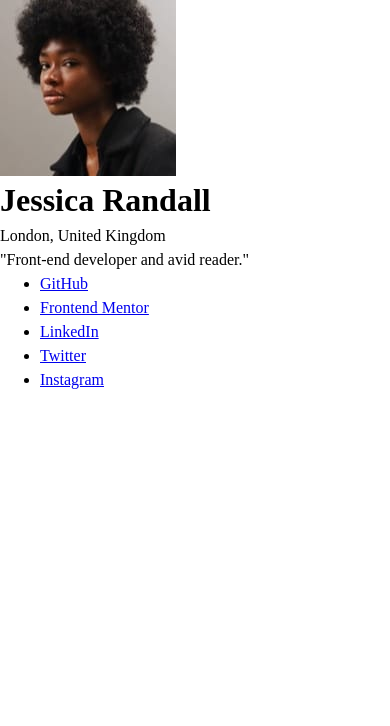
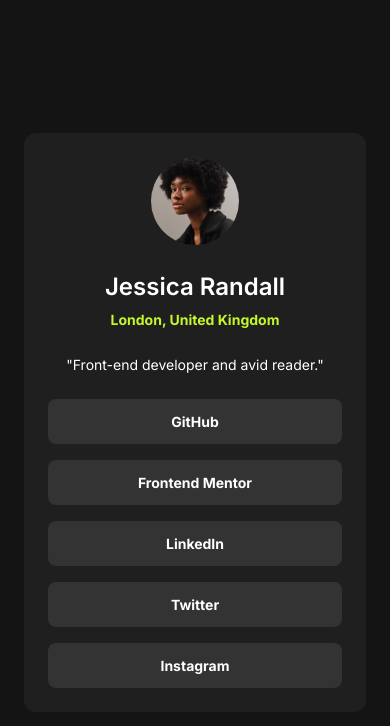
Before and after one commit to juanpb96/FEM_LP_social-links-profile, a plain HTML site: page index.html in a window 390 px wide. Drawn offline with Linux system fonts and the light colour scheme.

Commit message:
Style mobile layout for profile card
Centers the card on the page with a fluid width capped at the
desktop size, and styles the avatar, name/location, quote, and
social links list to match the mobile design.

```diff
--- a/index.html
+++ b/index.html
@@ -23,16 +23,20 @@
     />
   </head>
   <body>
-    <main>
-      <figure>
-        <img src="./assets/images/avatar-jessica.jpeg" alt="Jessica Randall" />
+    <main class="card">
+      <figure class="user">
+        <img
+          class="photo"
+          src="./assets/images/avatar-jessica.jpeg"
+          alt="Jessica Randall"
+        />
         <figcaption>
-          <h1>Jessica Randall</h1>
-          <p>London, United Kingdom</p>
+          <h1 class="name">Jessica Randall</h1>
+          <p class="location">London, United Kingdom</p>
         </figcaption>
       </figure>
 
-      <p>"Front-end developer and avid reader."</p>
+      <p class="quote">"Front-end developer and avid reader."</p>
 
       <nav aria-label="Jessica's social links">
         <ul>
--- a/styles.css
+++ b/styles.css
@@ -16,7 +16,7 @@ img {
 
 /* Styles */
 :root {
-    /* Colors */
+  /* Colors */
   --green: hsl(75, 94%, 57%);
   --white: hsl(0, 0%, 100%);
   --grey-700: hsl(0, 0%, 20%);
@@ -28,3 +28,78 @@ img {
   --fw-semibold: 600;
   --fw-bold: 700;
 }
+
+body {
+  font-family: "Inter", Tahoma, sans-serif;
+  display: grid;
+  place-items: center;
+  min-height: 100vh;
+  background-color: var(--grey-900);
+  padding: 24px;
+}
+
+.card {
+  border-radius: 12px;
+  background-color: var(--grey-800);
+  padding: 24px;
+  text-align: center;
+  color: var(--white);
+  width: min(384px, 100%);
+}
+
+.user {
+  display: flex;
+  flex-direction: column;
+  align-items: center;
+  gap: 24px;
+}
+
+.user {
+  .photo {
+    width: 88px;
+    aspect-ratio: 1 / 1;
+    border-radius: 999px;
+  }
+
+  .name {
+    font-weight: var(--fw-semibold);
+    font-size: 24px;
+    line-height: 1.5;
+  }
+
+  .location {
+    color: var(--green);
+    font-weight: var(--fw-bold);
+    font-size: 14px;
+    line-height: 1.5;
+    margin-top: 4px;
+  }
+}
+
+.quote {
+  padding-block: 24px;
+  font-size: 14px;
+  line-height: 1.5;
+}
+
+nav {
+  ul {
+    list-style-type: none;
+    padding: 0;
+    display: flex;
+    flex-direction: column;
+    gap: 16px;
+  }
+
+  a {
+    display: block;
+    text-decoration: none;
+    color: var(--white);
+    font-weight: var(--fw-bold);
+    background-color: var(--grey-700);
+    padding: 12px;
+    border-radius: 8px;
+    font-size: 14px;
+    line-height: 1.5;
+  }
+}
```
